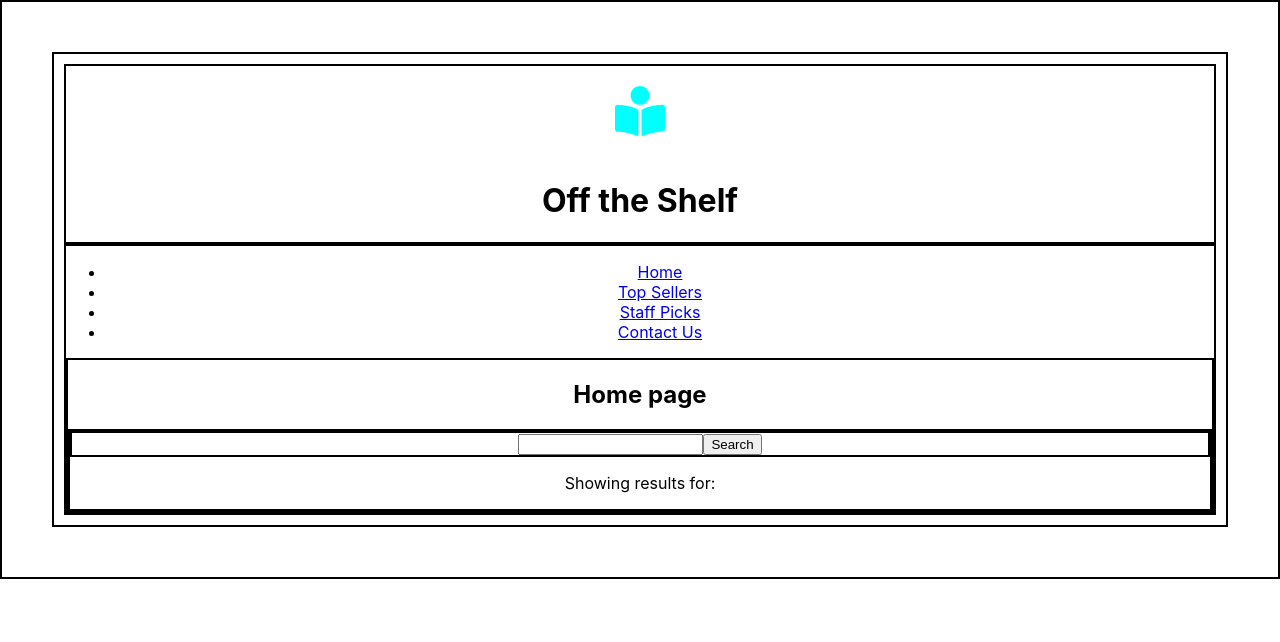
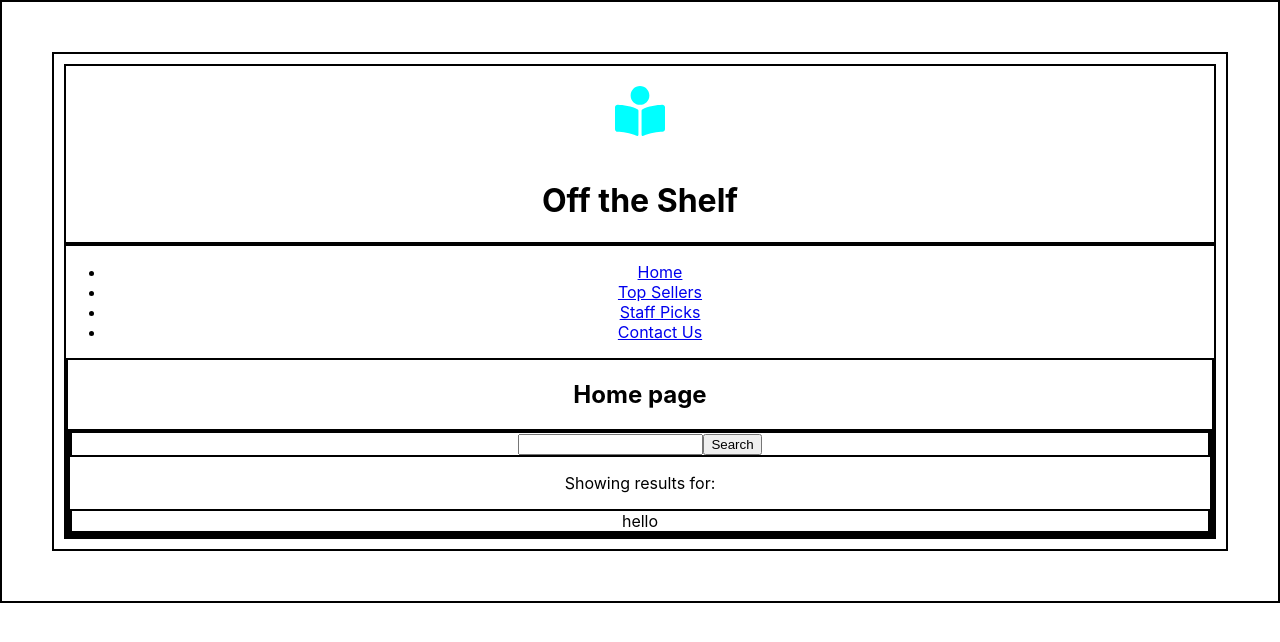
Before and after one commit to VanessaMorenoTorres/OffTheShelf, a React (Create React App) app in the folder off-the-shelf/: page / in a window 1280 px wide. Shown: the top 642 px of the page. Built offline with nearby package versions, Linux system fonts and the light colour scheme.

Commit message:
new components, data is now displayed

```diff
--- /dev/null
+++ b/off-the-shelf/src/components/BookCard.js
@@ -0,0 +1,16 @@
+import React from "react";
+
+const BookCard = (props) => {
+    return(
+        <div className="cardsCont">
+            <img src={props.image} alt=""/>
+            <div className="desc">
+                <h2>{props.title}</h2>
+                <h3>{props.author}</h3>
+                <p>{props.published}</p>
+            </div>
+        </div>
+    )
+}
+
+export default BookCard;
--- /dev/null
+++ b/off-the-shelf/src/components/BookList.js
@@ -0,0 +1,25 @@
+import React from "react";
+import BookCard from "./BookCard";
+
+const BookList = (props) => {
+    return(
+        <div className="list">
+            hello
+            {
+                props.books.map((book, i)=>{
+                    return <BookCard
+                    key={i}
+                    image={book.volumeInfo.imageLinks.thumbnail}
+                    title={book.volumeInfo.title}
+                    author={book.volumeInfo.authors}
+                    published={book.volumeInfo.publishedDate}
+                    />
+                })
+            }
+        </div>
+    )
+}
+
+export default BookList;
+
+// this component contains books prop (data from state) map through array and output will be indiv book cards.
--- a/off-the-shelf/src/components/Books.js
+++ b/off-the-shelf/src/components/Books.js
@@ -1,6 +1,7 @@
 import React, { Component } from "react";
 import SearchArea from "./SearchArea";
 import request from 'superagent';
+import BookList from "./BookList";
 
 class Books extends Component {
   constructor(props) {
@@ -17,7 +18,9 @@ class Books extends Component {
     .get('https://www.googleapis.com/books/v1/volumes')
     .query({q: this.state.searchField})
     .then((data)=> {
-      console.log(data);
+      console.log(data)
+      this.setState({books: [...data.body.items]});
+      // spread operator grabs items from api items aray and placing in new array
     })
   }
 
@@ -32,7 +35,7 @@ class Books extends Component {
       <div className="books">
         <SearchArea searchBook={this.searchBook} handleSearch={this.handleSearch} />
         <p>Showing results for:</p>
-
+        <BookList books={this.state.books}/>
       </div>
     );
   };
```
